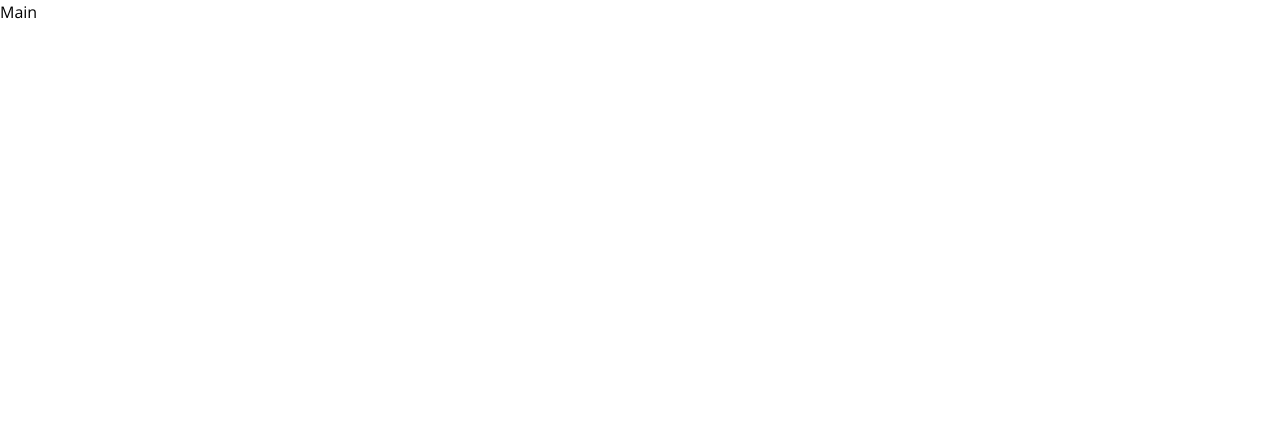
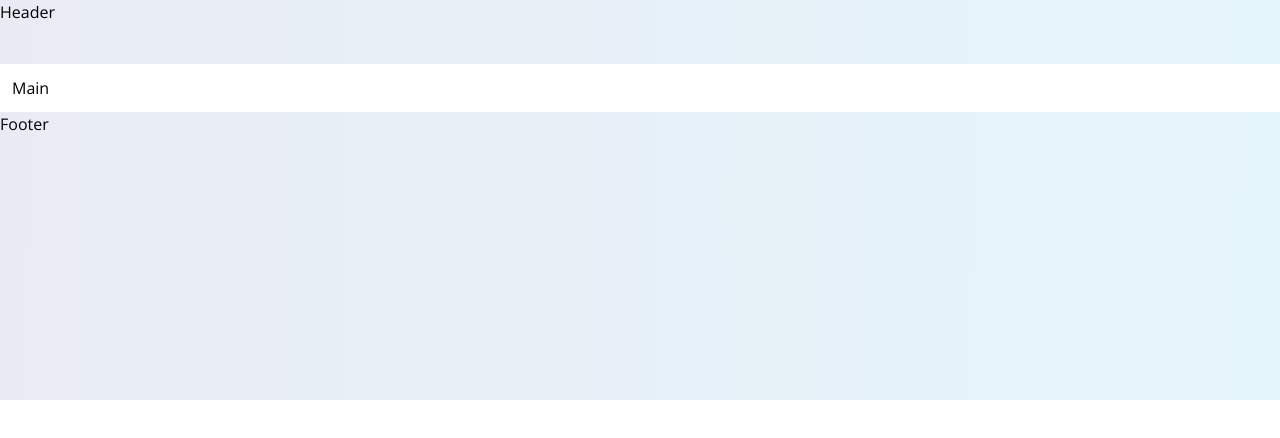
Before and after one commit to expertsquad/elite_commerce, a Next.js app: page / in a window 1280 px wide. Shown: the top 438 px of the page. Built offline with nearby package versions, Linux system fonts and the light colour scheme.

Commit message:
layout added

```diff
--- /dev/null
+++ b/src/app/(main-layout)/_components/Footer.tsx
@@ -0,0 +1,7 @@
+import React from "react";
+
+const Footer = () => {
+  return <div className="min-h-72 bg-gradient-primary-light">Footer</div>;
+};
+
+export default Footer;
--- /dev/null
+++ b/src/app/(main-layout)/_components/Header.tsx
@@ -0,0 +1,7 @@
+import React from "react";
+
+const Header = () => {
+  return <div className="bg-gradient-primary-light h-16">Header</div>;
+};
+
+export default Header;
--- /dev/null
+++ b/src/app/(main-layout)/layout.tsx
@@ -0,0 +1,15 @@
+import React, { Fragment } from "react";
+import Header from "./_components/Header";
+import Footer from "./_components/Footer";
+
+const MainLayout = ({ children }: { children: React.ReactNode }) => {
+  return (
+    <main>
+      <Header />
+      <section className="max-w-7xl mx-auto p-3">{children}</section>
+      <Footer />
+    </main>
+  );
+};
+
+export default MainLayout;
```
